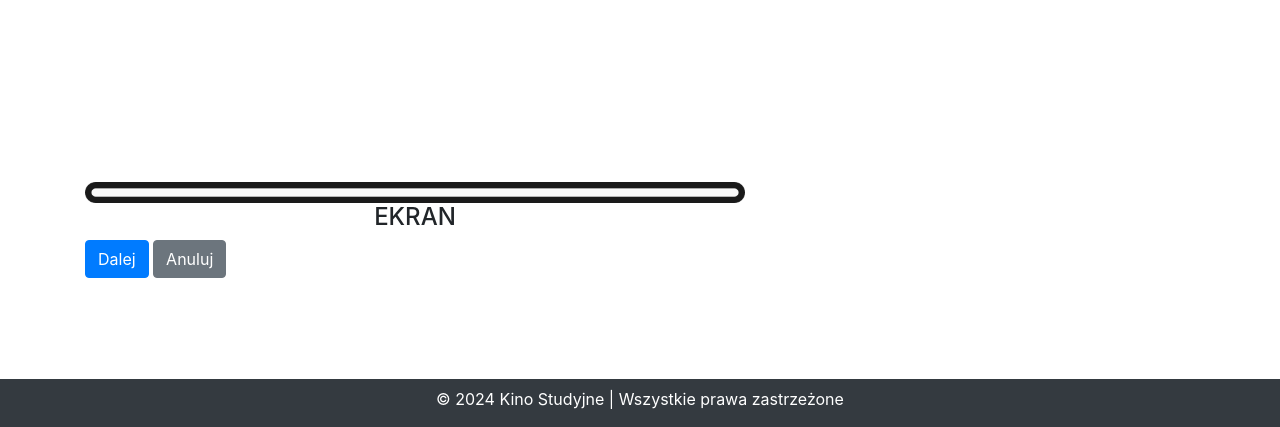
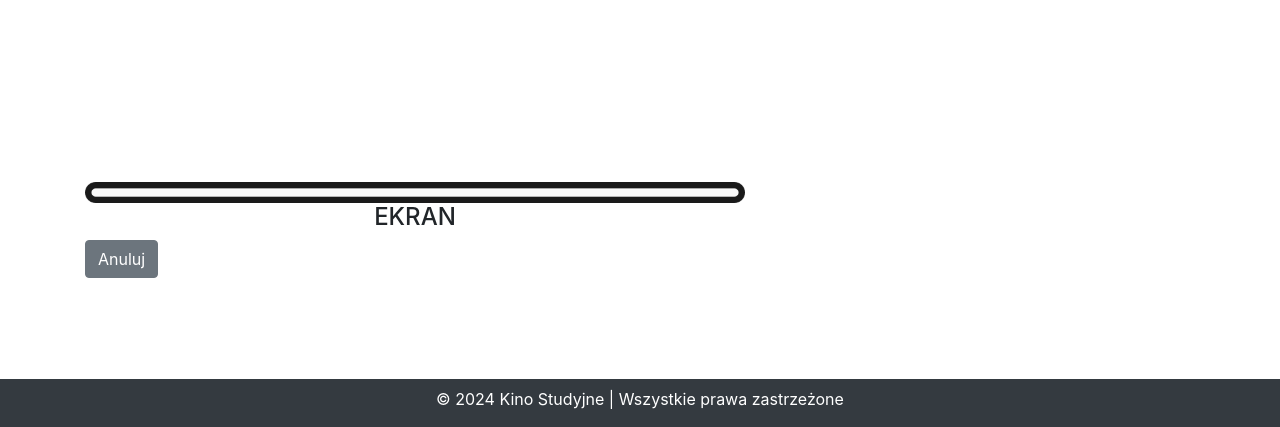
Before and after one commit to infoshareacademy/jpydzr5-reservation-for-destination, a Django app: page /cinema/select_seats/1/ in a window 1280 px wide. Shown: the part 373-800 px from the top of the page. Run offline with Django 5.2, Linux system fonts and the light colour scheme; data comes from the database, SQL or seed files in the repository; data that the repository does not hold is empty; parts of the project's set-up code (start-up, migrations or seed data) failed here and were passed over; some libraries are stand-ins or nearby versions.

Commit message:
prevent more if no seats

```diff
--- a/cinema_reservation_system/cinema/templates/cinema/select_seats.html
+++ b/cinema_reservation_system/cinema/templates/cinema/select_seats.html
@@ -39,8 +39,8 @@
         <form method="post" id="seats-form">
             {% csrf_token %}
             <input type="hidden" id="selected-seats" name="selected-seats" value="">
-            <button class="btn btn-primary" type="submit">Dalej</button>
             <button type="submit" class="btn btn-secondary"><a style="text-decoration: none; color: inherit;" href="{% url 'cinema:index' %}">Anuluj</a></button>
+            <button id="submit_btn" class="btn btn-primary" style='display:none;' type="submit">Dalej</button>
         </form>
 
         <script>
@@ -94,6 +94,11 @@
                             item.src = item.src.replace('selected','free'); // Ścieżka do ikony "selected"
 
                         }
+                      if (selectedIcons.length === 0) {
+                        document.getElementById('submit_btn').style.display='none';
+                      } else {
+                        document.getElementById('submit_btn').style.display='inline';
+                      }
                     });
 
                 });
```
